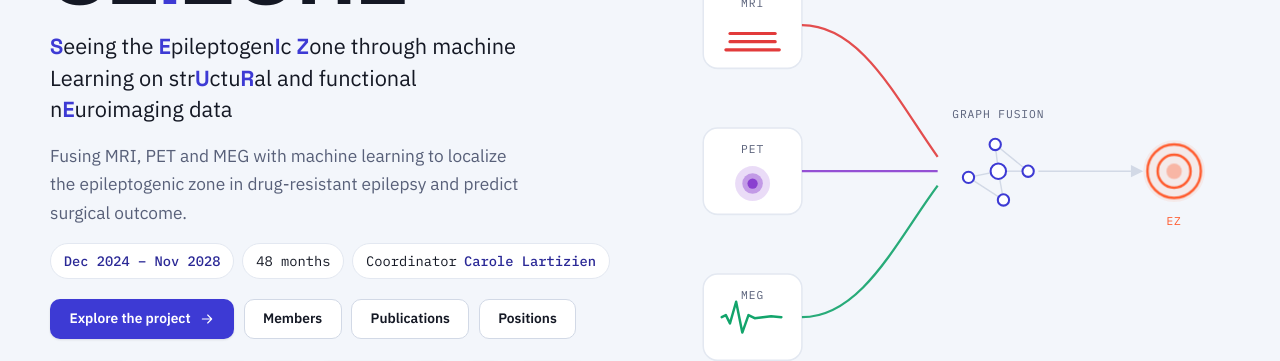
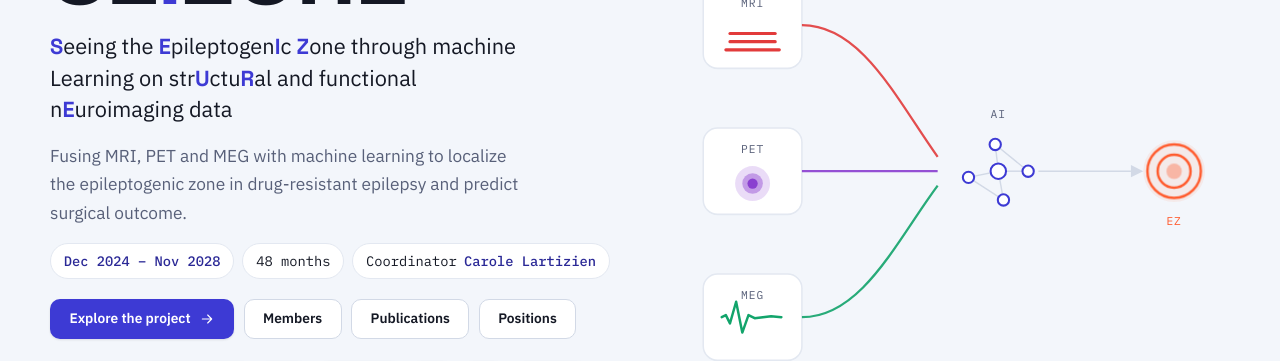
Before and after one commit to anr-seizure/anr-seizure.github.io, a Jekyll site: the page built from index.html, in a window 1280 px wide and 900 px high. Shown: the part 312-673 px from the top of the window. Built offline with Jekyll 4.4.1, drawn with Linux system fonts in a browser that asks for light colours.

Commit message:
style(intro): label the fusion step AI instead of graph fusion

```diff
--- a/index.html
+++ b/index.html
@@ -58,7 +58,7 @@ description: "SEIZURE fuses MRI, PET and MEG with machine learning to localize t
         <path class="lane lane--meg" d="M104,362 C162,362 196,288 236,234"/>
 
         <!-- fusion graph, centered on y=220 with a right anchor node so the exit is horizontal -->
-        <text class="lbl" x="295" y="168" text-anchor="middle">graph fusion</text>
+        <text class="lbl" x="295" y="168" text-anchor="middle">AI</text>
         <g class="edge">
           <line x1="295" y1="220" x2="292" y2="194"/><line x1="295" y1="220" x2="324" y2="220"/>
           <line x1="295" y1="220" x2="300" y2="248"/><line x1="295" y1="220" x2="266" y2="226"/>
```
